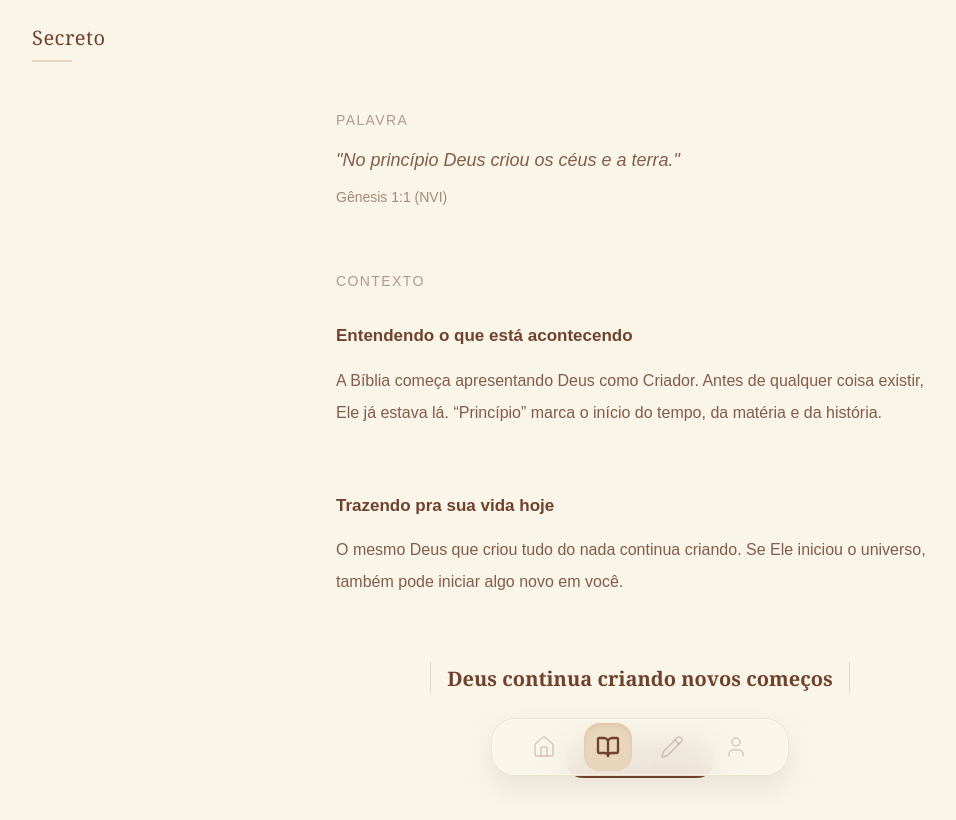
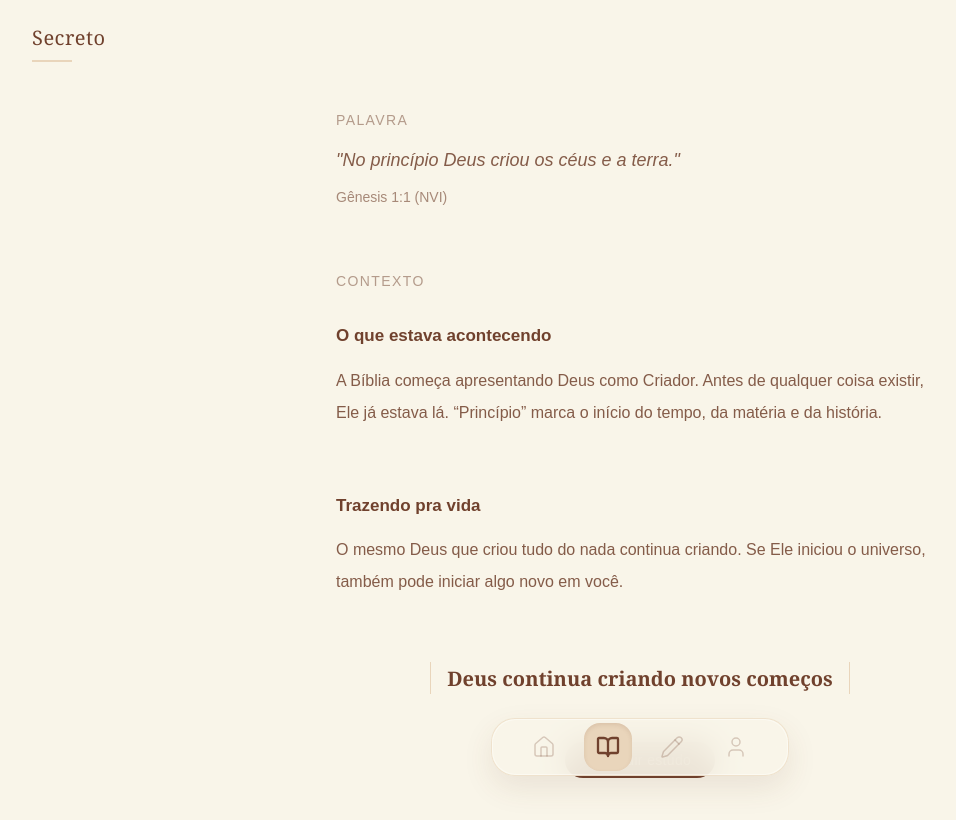
Before and after one commit to michelesannti/no-secreto, a Next.js app: page /secreto in a window 1280 px wide. Shown: the top 820 px of the page, without its empty margins (0-956 px from the left). Built offline with nearby package versions, Linux system fonts and the light colour scheme.

Commit message:
style: subtítulos contemplativos sem interrogação

```diff
--- a/app/(app)/secreto/page.tsx
+++ b/app/(app)/secreto/page.tsx
@@ -38,10 +38,10 @@ export default function SecretoPage() {
 
           <div className="space-y-16">
 
-            {/* ENTENDENDO */}
+            {/* O QUE ESTAVA ACONTECENDO */}
             <div>
               <h2 className="font-semibold text-[17px] text-[#70412d] mb-4">
-                Entendendo o que está acontecendo
+                O que estava acontecendo
               </h2>
 
               <p className="leading-8 text-[#70412d]/85">
@@ -54,7 +54,7 @@ export default function SecretoPage() {
             {/* TRAZENDO PRA VIDA */}
             <div>
               <h2 className="font-semibold text-[17px] text-[#70412d] mb-4">
-                Trazendo pra sua vida hoje
+                Trazendo pra vida
               </h2>
 
               <p className="leading-8 text-[#70412d]/85">
@@ -81,8 +81,7 @@ export default function SecretoPage() {
 
         {/* BOTÃO */}
         <div className="mt-12 flex justify-center">
-          <button
-            className="px-6 py-2 rounded-full bg-[#70412d] text-[#f9f5e9] text-sm tracking-wide">
+          <button className="px-6 py-2 rounded-full bg-[#70412d] text-[#f9f5e9] text-sm tracking-wide">
             Concluir estudo
           </button>
         </div>
```
